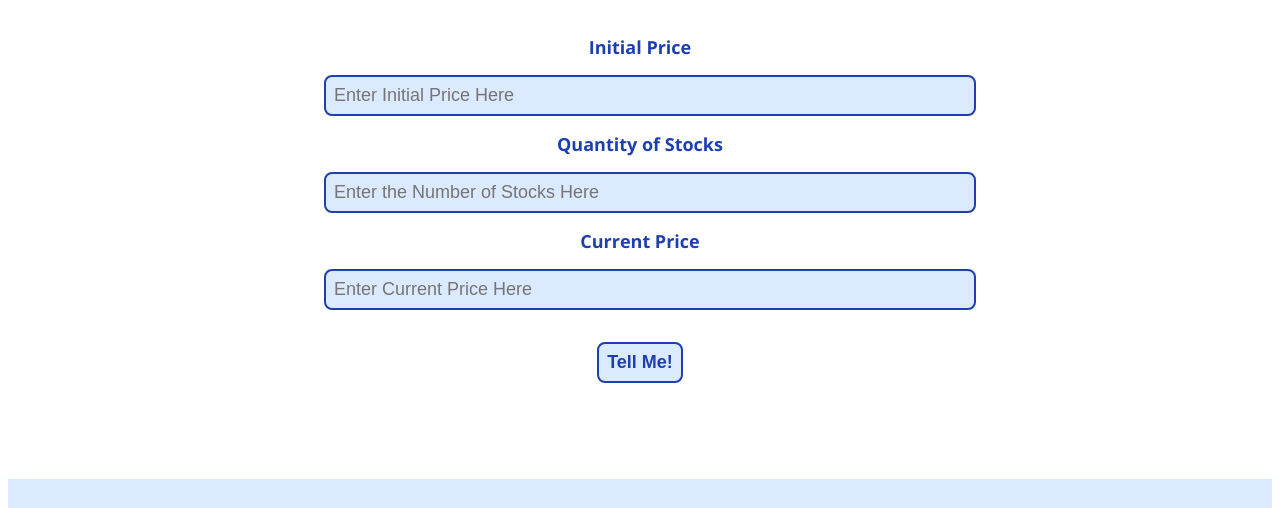
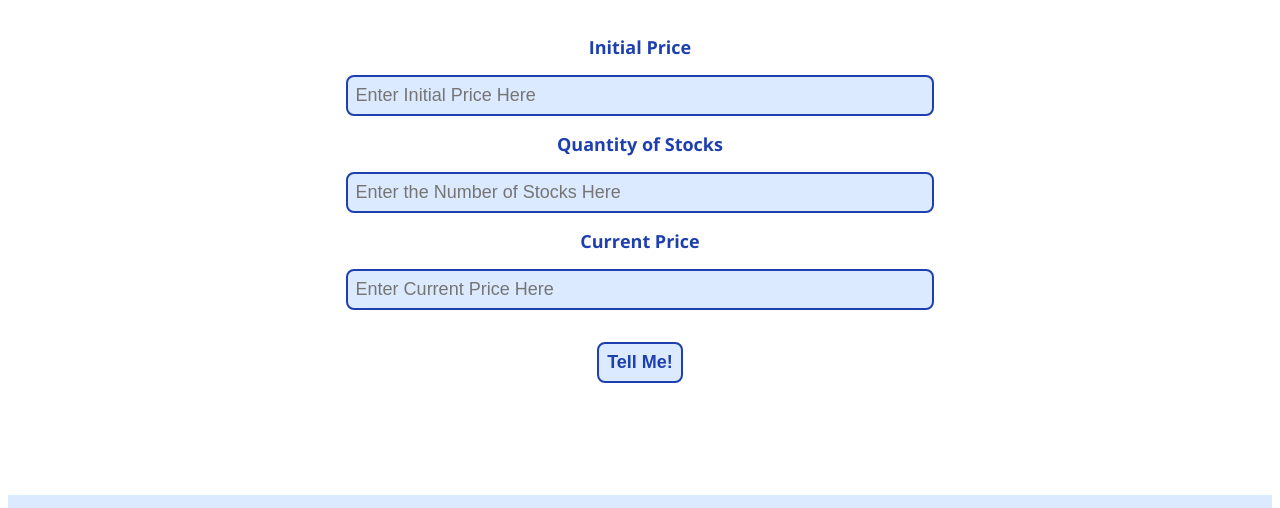
Before and after one commit to SudiptaChakraborty51/Profit-or-Loss, a plain HTML site: page index.html in a window 1280 px wide. Shown: the part 99-607 px from the top of the page. Drawn offline with nearby package versions, Linux system fonts and the light colour scheme.

Commit message:
final styling

```diff
--- a/styles.css
+++ b/styles.css
@@ -19,6 +19,7 @@ h1 {
     width: 50%;
     margin: auto;
     text-align: center;
+    margin-bottom: 1rem;
 }
 
 input,
@@ -28,7 +29,8 @@ label {
 }
 
 input {
-    width: 100%;
+    width: 90%;
+    margin: auto;
     font-size: large;
     padding: 0.5rem;
     border: 2px solid var(--dark-blue);
```
